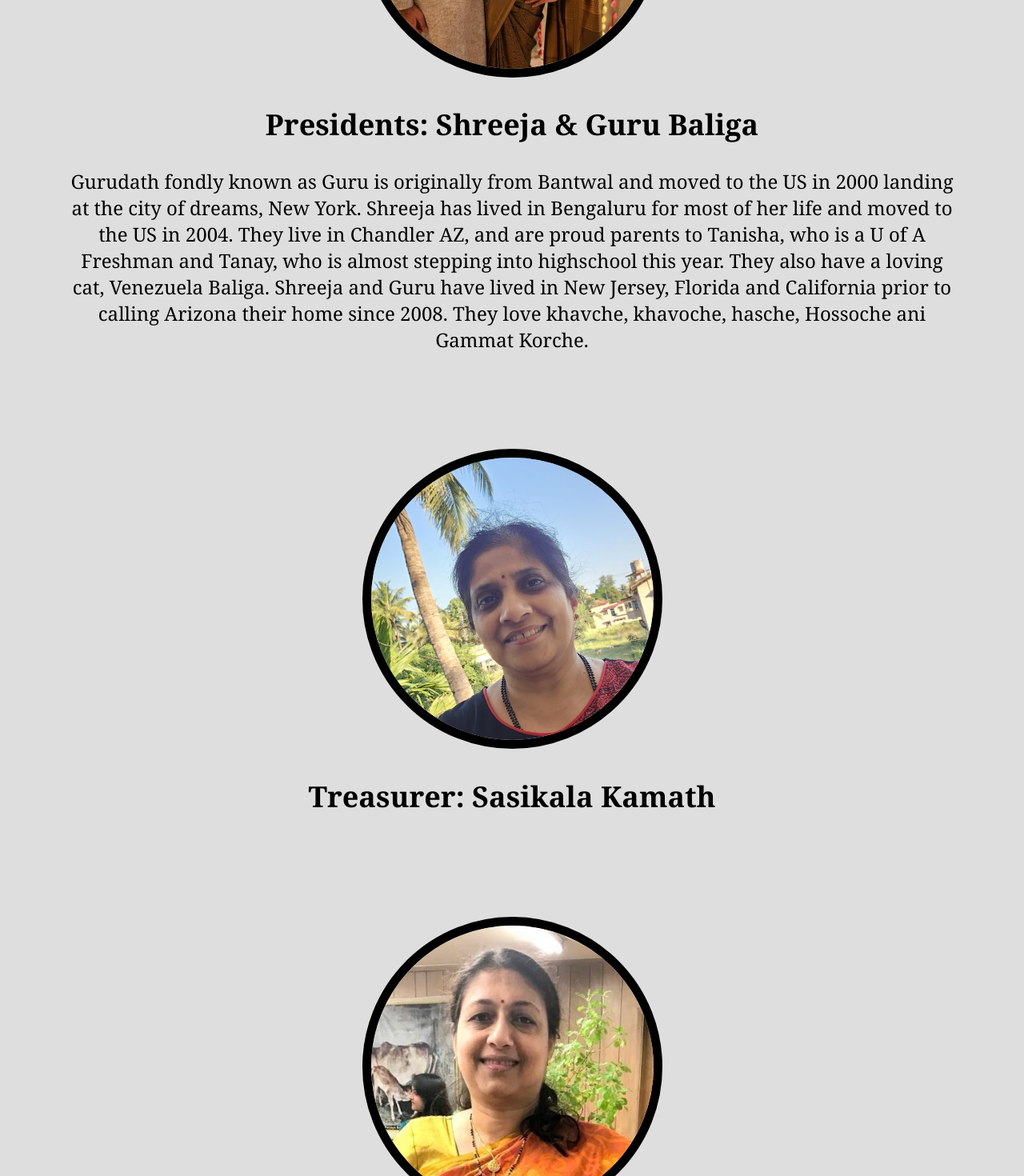
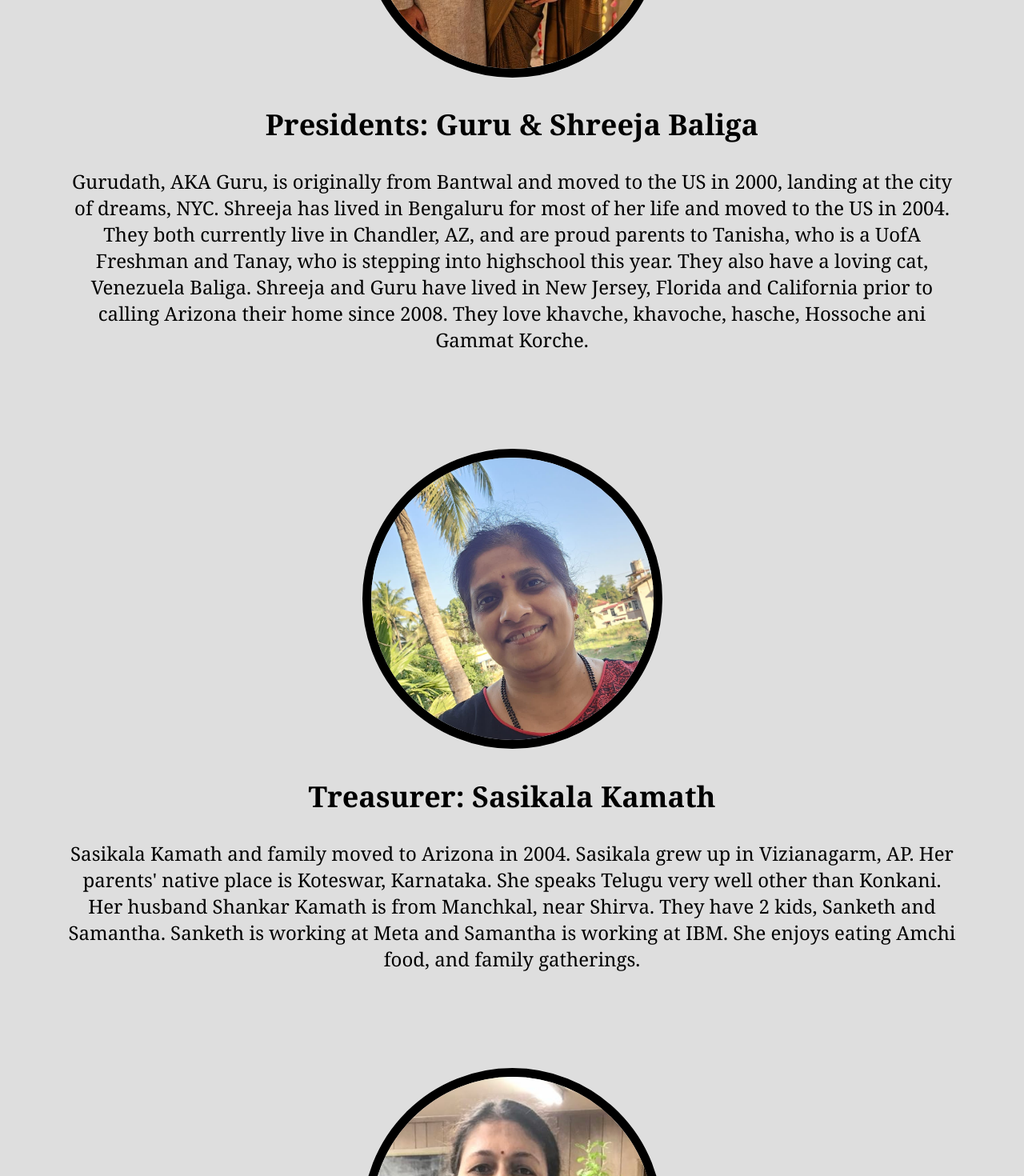
Before and after one commit to NithinJakrebet/azka_site, a React (Create React App) app: page /about in a window 1280 px wide. Shown: the part 460-1930 px from the top of the page at 80% size. Built offline with nearby package versions, Linux system fonts and the light colour scheme.

Commit message:
-fixed zelle, about

```diff
--- a/src/pages/About.jsx
+++ b/src/pages/About.jsx
@@ -5,11 +5,13 @@ import AppearOnScroll from "../components/AppearOnScroll";
 import AnimatedPage from "../components/AnimatedPage";
 import Baliga from "../photos/exec_com/Baliga.jpeg";
 import Nithin from "../photos/exec_com/Nithin.JPG";
+import Nithin2 from "../photos/exec_com/Nithin2.jpg";
 import Kamath from "../photos/exec_com/Kamath.jpeg";
 import Hema from "../photos/exec_com/Hema.jpg";
 import Gopika from "../photos/exec_com/Gopika.jpeg";
 import Sasikala from "../photos/exec_com/Sasikala.jpeg";
 import Vyshali from "../photos/exec_com/Vyshali.jpeg";
+import PreetiAndHarish from "../photos/exec_com/PreetiAndHarish.jpeg";
 
 function CommitteeMember({ name, bio, imageUrl }) {
   return (
@@ -34,10 +36,10 @@ export default function About() {
         <h1 className="title">Executive Committee</h1>
         <AppearOnScroll>
             <CommitteeMember
-            name="Presidents: Shreeja & Guru Baliga"
-            bio="Gurudath fondly known as Guru is originally from Bantwal and moved to the US in 2000 landing at the city of dreams, New York.
-            Shreeja has lived in Bengaluru for most of her life and moved to the US in 2004. They live in Chandler AZ, and are proud parents to
-            Tanisha, who is a U of A Freshman and Tanay, who is almost stepping into highschool this year. They also have a loving cat, Venezuela Baliga.
+            name="Presidents: Guru & Shreeja Baliga"
+            bio="Gurudath, AKA Guru, is originally from Bantwal and moved to the US in 2000, landing at the city of dreams, NYC.
+            Shreeja has lived in Bengaluru for most of her life and moved to the US in 2004. They both currently live in Chandler, AZ, and are proud parents to
+            Tanisha, who is a UofA Freshman and Tanay, who is stepping into highschool this year. They also have a loving cat, Venezuela Baliga.
             Shreeja and Guru have lived in New Jersey, Florida and California prior to calling Arizona their home since 2008.
             They love khavche, khavoche, hasche, Hossoche ani Gammat Korche."
             imageUrl={Baliga}
@@ -46,7 +48,10 @@ export default function About() {
         <AppearOnScroll>
             <CommitteeMember
             name="Treasurer: Sasikala Kamath "
-            bio=""
+            bio="Sasikala Kamath and family moved to Arizona in 2004. Sasikala grew up in Vizianagarm, AP. Her parents' native place is
+            Koteswar, Karnataka. She speaks Telugu very well other than Konkani. Her husband Shankar Kamath is  from Manchkal, near Shirva.
+            They have 2 kids, Sanketh and Samantha. Sanketh is working at Meta and Samantha is working at IBM. She enjoys eating Amchi food,
+            and family gatherings."
             imageUrl={Sasikala}
             />
         </AppearOnScroll>
@@ -54,23 +59,23 @@ export default function About() {
             <CommitteeMember
             name="Deputy Treasurer: Hema Prabhu"
             bio="Hema Prabhu, from Kanhangad, Kerala, moved to Phoenix, AZ in 1999. She is married to Panduranga Prabhu from Mangaluru. They have two
-             loving children Nisha and Nithin, and now reside in South Phoenix."
+            loving children Nisha and Nithin, and currently reside in South Phoenix."
             imageUrl={Hema}
             />
         </AppearOnScroll>
         <AppearOnScroll>
             <CommitteeMember
             name="Director, Food Coordination: Gopika Pai"
-            bio="Gopika is a fun loving individual, loves to laugh and crack jokes (though only her husband laughs at her jokes) and always up for an adventure.
-            Proud amchi and dalitoy is her joy!"
+            bio="Gopika is a fun loving individual who loves to laugh and crack jokes (though only her husband laughs at her jokes) and is always up for an adventure.
+            She is a proud amchi and Dalitoy is her joy!"
             imageUrl={Gopika}
             />
         </AppearOnScroll>
         <AppearOnScroll>
             <CommitteeMember
             name="Deputy Directors, Food Coordination: Pavithra & Shirish Kamath"
-            bio="Shirish is originally from Kumta and Pavithra from Tumakuru, now reside in Phoenix since 2016 with our two daughters.
-            Together, our family shares a passion for travel, enjoying the thrill of exploring new destinations. The love for adventure extends
+            bio="Shirish is originally from Kumta and Pavithra from Tumakuru. They have been living in Phoenix since 2016 with their two daughters.
+            Their family shares a passion for travel, enjoying the thrill of exploring new destinations. The love for adventure extends
             to trying diverse cuisines, making our journey not only about places but also about savoring unique delicacies.
             This shared enthusiasm for discovery binds our family together, creating memorable experiences."
             imageUrl={Kamath}
@@ -86,18 +91,19 @@ export default function About() {
         </AppearOnScroll>
         <AppearOnScroll>
             <CommitteeMember
+            name="Cultural Committee Associate: Preeti Kamath"
+            bio="Preeti (right) is originally from Mumbai and has been living in Arizona with her husband, Harish (left), and their daughter, Nidhi.
+            Since 2007, Arizona has become a deeply cherished home with Konkani friends who have added warmth and joy to their lives!"
+            imageUrl={PreetiAndHarish}
+            />
+        </AppearOnScroll>
+        <AppearOnScroll>
+            <CommitteeMember
             name="Website Manager: Nithin Jakrebet"
             bio="Nithin has lived in Arizona his whole life, and is now a student at Arizona State University studying Computer Science."
-            imageUrl={Nithin}
+            imageUrl={Nithin2}
             />
         </AppearOnScroll>
-        {/* <AppearOnScroll>
-            <CommitteeMember
-            name="Rescue Squad: TBD"
-            bio=""
-            // imageUrl={Nithin}
-            />
-        </AppearOnScroll> */}
       </div>
     </AnimatedPage>
   );
--- a/src/pages/Home.jsx
+++ b/src/pages/Home.jsx
@@ -25,8 +25,8 @@ import table from "../photos/picnic_2022/table.jpg"
 
 const zelleInfo = {
     springPicnic: [
-        { label: 'Zelle Number: 623-271-5137 OR 602-373-7880' },
-        { label: 'Memo: AZ Konkani Spring Picnic Ticket' },
+        { label: '' },
+        { label: '' },
         {label: "Ticket Price: $20"}
     ]
     // starvingChildren: [
```
Also changed, not shown: src/photos/exec_com/Nithin2.jpg (added), src/photos/exec_com/PreetiAndHarish.jpeg (added).
